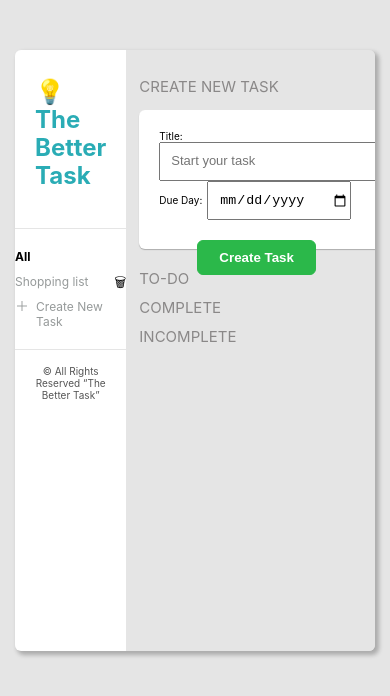
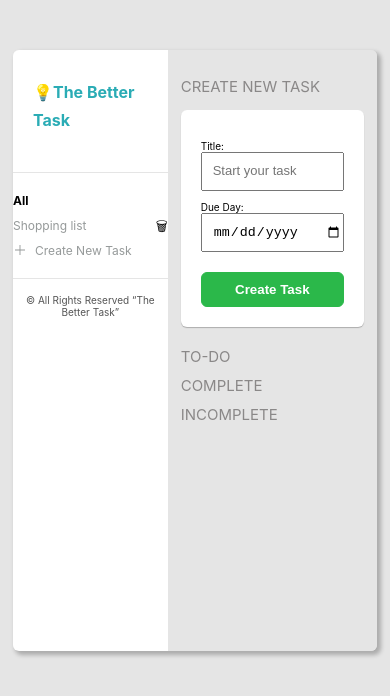
Before and after one commit to tdmitryny/The-Better-Task, a React (Create React App) app: page / in a window 390 px wide. Shown: the top 696 px of the page. Built offline with nearby package versions, Linux system fonts and the light colour scheme.

Commit message:
Optimized second box

```diff
--- a/src/App.css
+++ b/src/App.css
@@ -17,7 +17,7 @@ body {
 .Container {
     max-width: 124rem;
     margin: 0 auto;
-    padding: 0 1.5rem;
+    padding: 0 1.3rem;
 }
 
 .Mainbox {
@@ -171,7 +171,7 @@ body {
 .Form {
     box-shadow: 0px 1px 1px rgba(0, 0, 0, 0.25);
     border-radius: 6px;
-    height: 13.9rem;
+    min-height: 13.9rem;
     width: 100%;
     background-color: #fff;
 }
--- a/src/App.js
+++ b/src/App.js
@@ -2,6 +2,7 @@ import FirstBox from './components/FirstBox';
 import SecondBox from './components/SecondBox';
 import { useState, useContext } from 'react';
 import './App.css';
+import './Responsive.css';
 import showSecondBox from './components/Context'
 
 function App() {
--- /dev/null
+++ b/src/Responsive.css
@@ -0,0 +1,32 @@
+/* rem and em do NOT depend on html font-size in media queries! Instead, 1rem = 1em = 16px */
+
+/**************************/
+/* BELOW 895px (Smaller desktops) */
+/**************************/
+
+@media(max-width:56em){
+    .form-inner{
+        flex-direction: column;
+        display: flex;
+    }
+
+    .btn-form{
+        margin: 2rem 0 0 0rem;
+    }
+
+    .text-label{
+        margin-top: 1rem;
+    }
+    .text-input{
+        width:100%;
+        margin-right: 0;
+    }
+
+    .date-input::-webkit-datetime-edit{
+        width: 2rem;
+    }
+
+    .Title-inner{
+        font-size: 1.6rem;
+    }
+}
```
